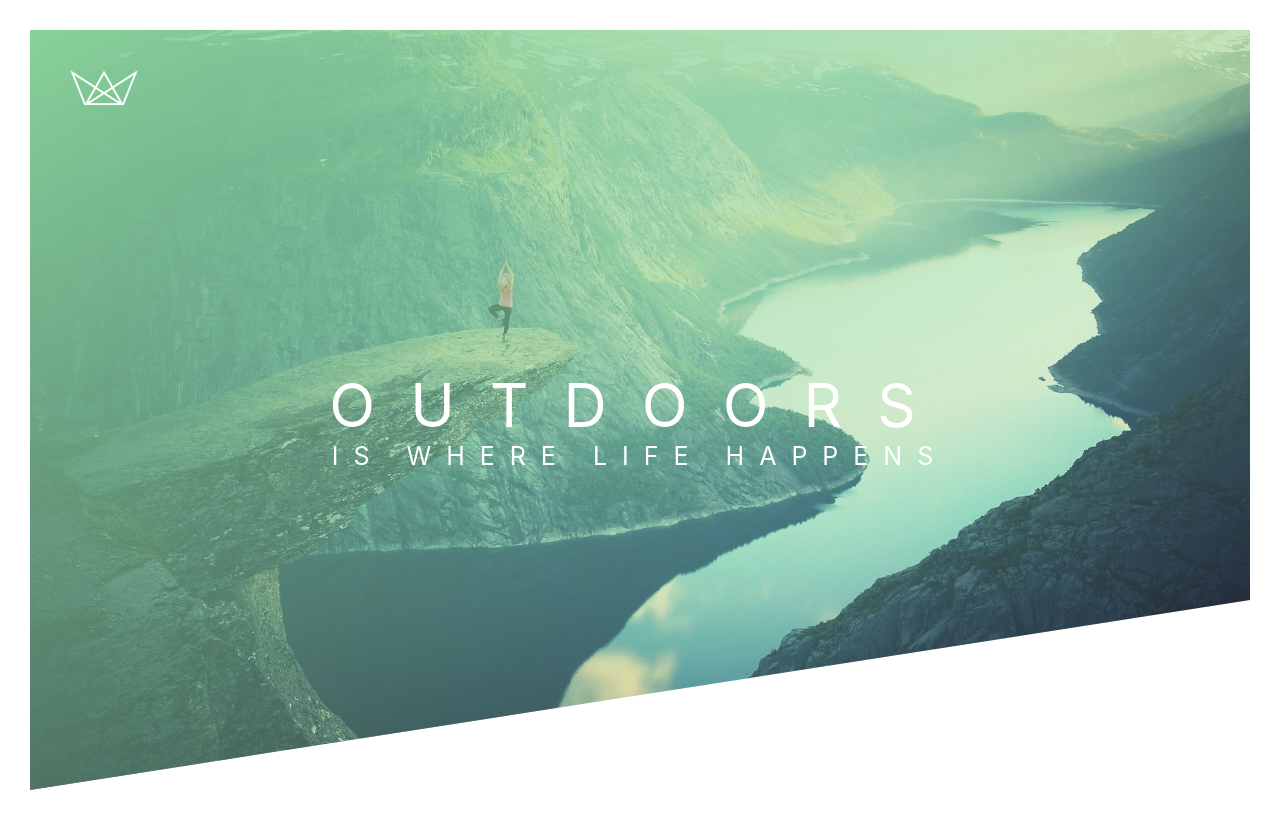
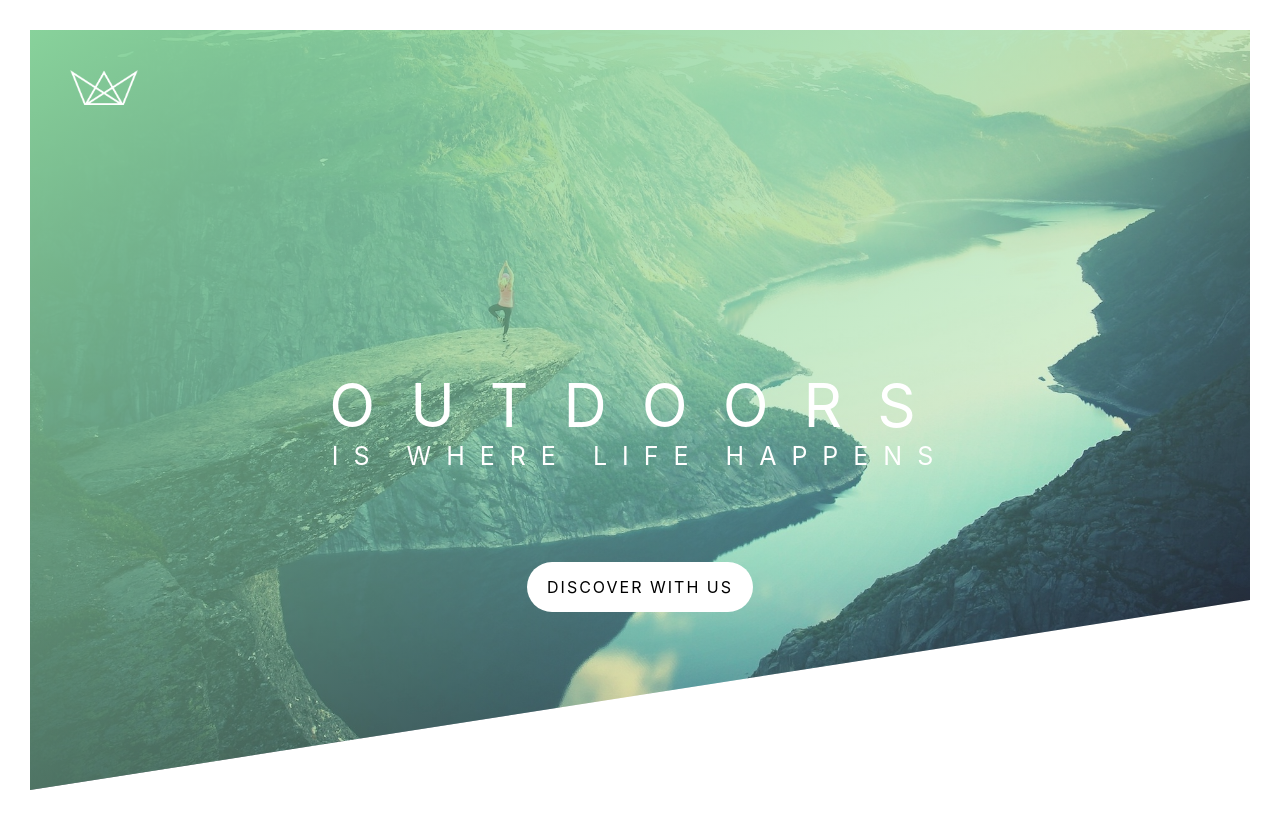
Before and after one commit to raktimraihanprova13346/natours, a React (Create React App) app: page / in a window 1280 px wide. Built offline with nearby package versions, Linux system fonts and the light colour scheme.

Commit message:
Add 'header-button' styling and element in header
This commit introduces styling for a new button in the header component, with different states for link, visited, hover, and active. It also includes adding the 'header-button' element with a link in the header component JSX file.

```diff
--- a/src/header/index.jsx
+++ b/src/header/index.jsx
@@ -10,6 +10,8 @@ const headerUI = () => {
                 <span className="header-textbox-first">Outdoors</span>
                 <span className="header-textbox-second">is where life happens</span>
             </div>
+
+            <a href="#" className="header-button btn-white"> Discover with US</a>
         </div>
     )
 }
--- a/src/header/index.scss
+++ b/src/header/index.scss
@@ -6,6 +6,7 @@
   background-position: top;
   clip-path: polygon(0 0, 100% 0, 100% 75%, 0 100%);
   position: relative;
+  display: block;
 }
 
 .header-logo{
@@ -84,3 +85,32 @@
   }
 
 }
+
+.header-button, .header-button:link, .header-button:visited{
+  position: relative;
+  display: inline-block;
+  text-decoration: none;
+  text-transform: uppercase;
+  background-color: white;
+  color: black;
+  font-weight: 400;
+  padding: 15px 20px;
+  letter-spacing: 2px;
+  border-radius: 200px;
+  top: 70%;
+  transition: all .2s;
+}
+
+.header-button:hover{
+  transform: translateY(-5px);
+  box-shadow: 0 10px 20px rgba(0,0,0,0.2);
+}
+
+.header-button:active{
+  transform: translateY(-1px);
+  box-shadow: 0 10px 10px rgba(0,0,0,0.1);
+}
+
+.btn-white{
+
+}
```
